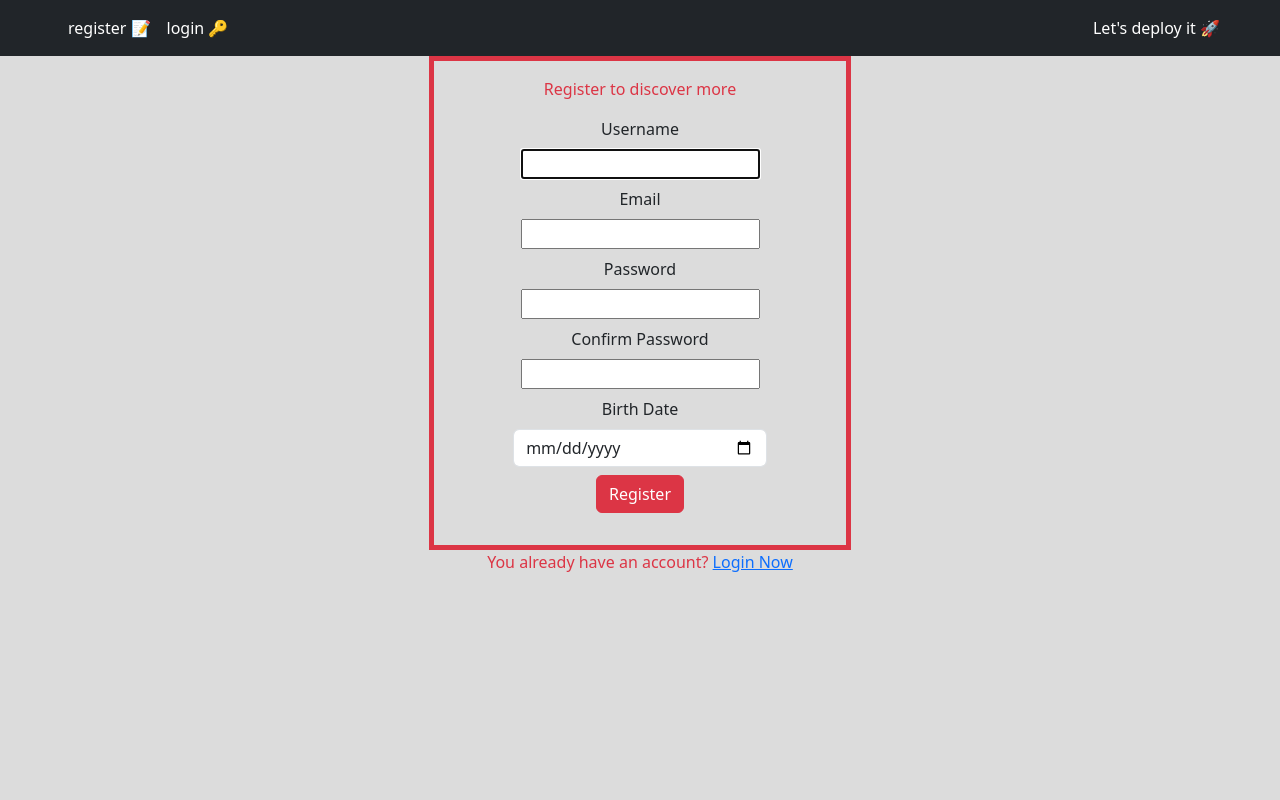
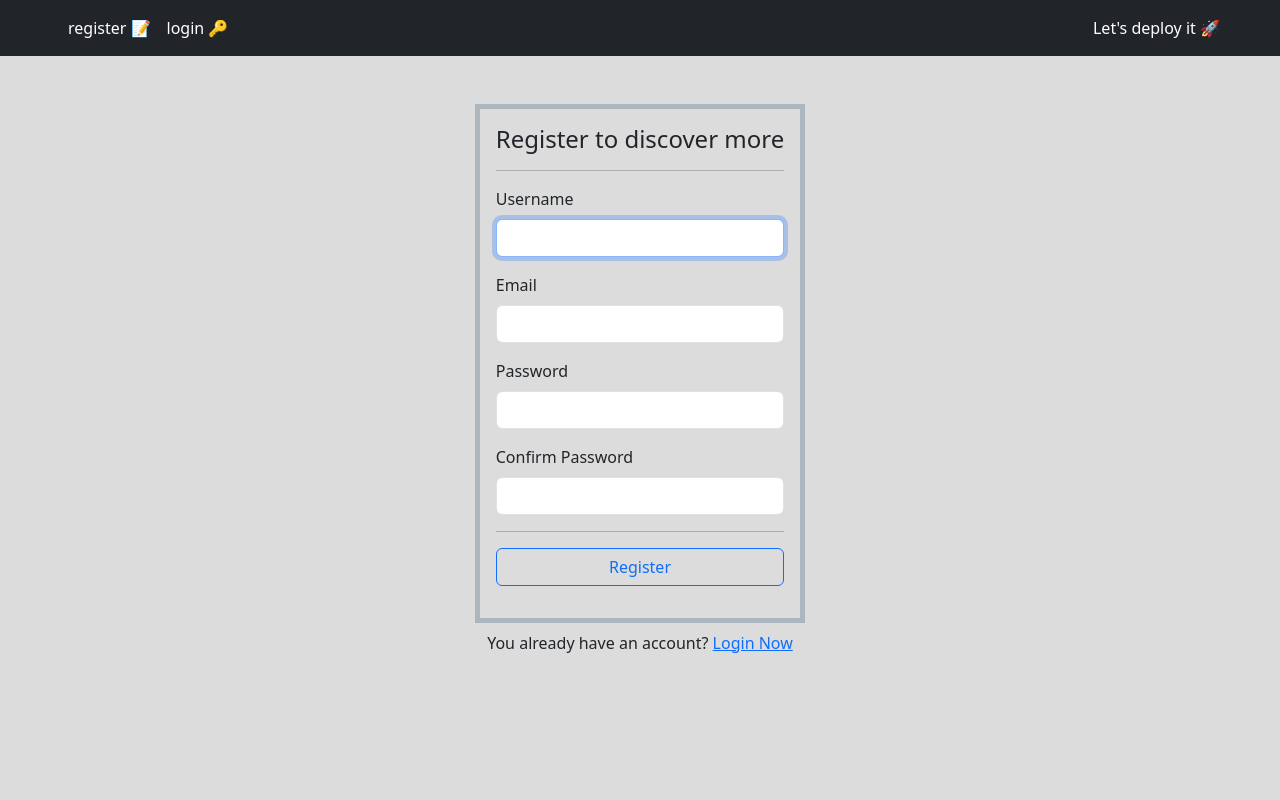
Before and after one commit to Yasmine2201/cloud-integration, a Django app: page /register/ in a window 1280 px wide. Run offline with Django 5.2, Linux system fonts and the light colour scheme.

Commit message:
in progress

```diff
--- a/authentication/forms.py
+++ b/authentication/forms.py
@@ -5,16 +5,15 @@
 
 
 class LoginForm(forms.Form):
-    username = forms.CharField(label='Username', max_length=100)
-    password = forms.CharField(label='Password', widget=forms.PasswordInput)
+    username = forms.CharField(label='Username', max_length=100, widget=forms.TextInput(attrs={'class': 'form-control'}))
+    password = forms.CharField(label='Password', widget=forms.PasswordInput(attrs={'class': 'form-control'}))
 
 class RegistrationForm(UserCreationForm):
-    birth_date = forms.DateField(
-        widget=forms.DateInput(attrs={
-            'class': 'form-control',
-            'type': 'date',  # This enables the calendar picker
-        })
-    )
+    username = forms.CharField(label='Username', max_length=100, widget=forms.TextInput(attrs={'class': 'form-control'}))
+    email = forms.EmailField(label='Email', widget=forms.EmailInput(attrs={'class': 'form-control'}))
+    password1 = forms.CharField(label='Password', widget=forms.PasswordInput(attrs={'class': 'form-control'}))
+    password2 = forms.CharField(label='Confirm Password', widget=forms.PasswordInput(attrs={'class': 'form-control'}))
+
     class Meta(UserCreationForm.Meta):
         model = CustomUser
-        fields = ['username', 'email','birth_date']
+        fields = ['username', 'email']
--- a/authentication/models.py
+++ b/authentication/models.py
@@ -4,5 +4,3 @@
 # Create your models here.
 class CustomUser(AbstractUser):
     username = models.CharField(max_length=150, unique=True)
-    birth_date = models.DateField(null=True, blank=True)
-    bio = models.CharField(max_length=500, blank=False, null=False)
--- a/authentication/templates/authentication/register.html
+++ b/authentication/templates/authentication/register.html
@@ -1,45 +1,39 @@
 {% extends 'base.html' %}
 
 {% block content %}
-<div class="border border-danger border-5 p-3">
-    <p class="text-center text-danger">Register to discover more</p>
-    <form method="post" class="text-center">
+<div class="border border-dark-subtle border-5 p-3 mt-5">
+    <form method="post">
         {% csrf_token %}
-
-        <div class="d-flex justify-content-center">
-            <div class="col-md-8 mb-2">
+        <h4 class="text-center">Register to discover more</h4>
+        <hr>
+        <div class="mb-3">
             <label class="form-label">Username</label>
             {{ form.username }}
         </div>
-        </div>
-        <div class="d-flex justify-content-center">
-            <div class="col-md-8 mb-2">
+
+        <div class="mb-3">
+
             <label class="form-label">Email</label>
             {{ form.email }}
+
         </div>
-        </div>
-        <div class="d-flex justify-content-center">
-            <div class="col-md-8 mb-2">
+        <div class="mb-3 ">
+
             <label class="form-label">Password</label>
             {{ form.password1 }}
+
         </div>
-        </div>
-        <div class="d-flex justify-content-center">
-            <div class="col-md-8 mb-2">
+        <div class="mb-3">
+
             <label class="form-label">Confirm Password</label>
             {{ form.password2 }}
-            </div>
-        </div>
-        <div class="d-flex justify-content-center">
-            <div class="col-md-8 mb-2">
-                <label class="form-label">Birth Date</label>
-                {{ form.birth_date }}
-            </div>
+
         </div>
 
-        <button type="submit" class="btn btn-danger d-block mx-auto">Register</button>
+        <hr>
+        <button type="submit" class="btn btn-outline-primary d-block w-100">Register</button>
     </form>
 </div>
 
-<p class="text-center text-danger">You already have an account? <a href="{% url 'login' %}">Login Now</a></p>
+<p class="text-center mt-2">You already have an account? <a href="{% url 'login' %}">Login Now</a></p>
 {% endblock content %}
--- a/authentication/views.py
+++ b/authentication/views.py
@@ -3,6 +3,7 @@
 from django.shortcuts import render, redirect
 
 from authentication.forms import RegistrationForm, LoginForm
+from publication.services import PublicationService
 
 
 # Create your views here.
@@ -10,9 +11,12 @@
 
 # Create your views here.
 def welcome_page(request):
+    publications = PublicationService.get_all_publications()
     if request.user.is_authenticated:
-        return redirect('home')
-    return render(request, 'authentication/welcome.html')
+        return redirect('home', {"all_publications": publications, "user": request.user})
+
+    return render(request, 'welcome.html', {"all_publications": publications})
+
 def registration_page(request):
     if request.user.is_authenticated:
         return redirect('home')
--- a/cloudintegration/urls.py
+++ b/cloudintegration/urls.py
@@ -23,11 +23,13 @@
 
 urlpatterns = [
     path('admin/', admin.site.urls),
-    path('',publication.views.welcome_page, name='welcome'),
+    path('',authentication.views.welcome_page, name='welcome'),
     path('login',authentication.views.login_page, name='login'),
     path('logout/',authentication.views.logout_user, name='logout'),
     path('register/',authentication.views.registration_page, name='register'),
     path('home/', publication.views.home_page, name='home'),
+    path('like/<int:publication_id>/', publication.views.like_publication, name='like'),
+    path('dislike/<int:publication_id>/', publication.views.dislike_publication, name='dislike'),
     # path('write_letter/', love.views.write_letter, name='write_letter'),
     # path('edit_letter/<int:letter_id>/', love.views.edit_letter, name='edit_letter'),
 
--- a/publication/admin.py
+++ b/publication/admin.py
@@ -1,8 +1,7 @@
 from django.contrib import admin
 
-from publication.models import Publication, Comment, Like
+from publication.models import Publication, Like
 
 # Register your models here.
 admin.site.register(Publication)
-admin.site.register(Comment)
 admin.site.register(Like)
--- a/static/css/style.css
+++ b/static/css/style.css
@@ -1,12 +1,12 @@
-.container-main {
+.main-container {
     display: flex;
     flex-direction: column;  /* Stack children vertically */
     height: 100%;
     background-color: gainsboro;
+    overflow-y: auto;
 }
 .letter-container {
     margin-top: 20px;
-    width: 70%;
     background-size: cover;
     background-position: center;
     display: flex;
@@ -22,6 +22,11 @@
     flex-direction: column;
     height: 100%;
 }
+.blur {
+    filter: blur(5px); /* Applique un flou de 5 pixels */
+    pointer-events: none; /* Empêche l'interaction avec le contenu */
+    user-select: none; /* Désactive la sélection du texte */
+}
 
 .letter {
     background-color: rgba(0, 0, 0, 0.5);
@@ -34,7 +39,6 @@
 }
 
 
-
 .errors {
     color: red;
     font-size: 0.9rem;
--- a/templates/base.html
+++ b/templates/base.html
@@ -3,14 +3,15 @@
     <meta charset="utf-8">
     <title>Cloud Integration</title>
     <link href="https://cdn.jsdelivr.net/npm/bootstrap@5.3.3/dist/css/bootstrap.min.css"
-          rel="stylesheet" integrity="sha384-QWTKZyjpPEjISv5WaRU9OFeRpok6YctnYmDr5pNlyT2bRjXh0JMhjY6hW+ALEwIH" crossorigin="anonymous">
+          rel="stylesheet" integrity="sha384-QWTKZyjpPEjISv5WaRU9OFeRpok6YctnYmDr5pNlyT2bRjXh0JMhjY6hW+ALEwIH"
+          crossorigin="anonymous">
     {% load static %}
     <link rel="stylesheet" href="{% static 'css/style.css' %}">
     <link rel="stylesheet" href="https://cdnjs.cloudflare.com/ajax/libs/font-awesome/6.4.2/css/all.min.css">
 </head>
 <body>
-    <div class="container-main gap-10">
-        <nav class="navbar navbar-expand-sm bg-dark px-5">
+<div class="main-container gap-10">
+    <nav class="navbar navbar-expand-md bg-dark px-5">
         <div class="container-fluid">
             <div class="collapse navbar-collapse" id="navbarText">
                 <ul class="navbar-nav me-auto mb-2 mb-lg-0">
@@ -19,19 +20,11 @@
                         <a class="nav-link text-white" aria-current="page" href="{% url 'home' %}">home 🏠</a>
                     </li>
                     <li class="nav-item">
-                            <a class="nav-link text-light" href="{% url 'logout' %}">logout 🚪</a>
+                        <a class="nav-link text-white" href="{% url 'logout' %}">logout 🚪</a>
                     </li>
-
-                        <div class="btn-group w-auto">
-                            <button type="button" class="btn btn-danger dropdown-toggle" data-bs-toggle="dropdown" aria-expanded="false">
-                                about me 👤
-                            </button>
-                            <ul class="dropdown-menu">
-                                <li class="dropdown-item text-danger" >{{user.username}}</li>
-                                <li class="dropdown-item text-danger" >{{user.get_relationship_status_display}}</li>
-                                <li class="dropdown-item text-danger" >{{user.bio}}</li>
-                            </ul>
-                        </div>
+                    <li class="nav-item">
+                        <a class="nav-link text-white" href="{% url 'logout' %}">profile 👤</a>
+                    </li>
 
                     {% else %}
                     <li class="nav-item">
@@ -47,13 +40,14 @@
         </div>
     </nav>
 
-        <div id="content" class="container d-flex flex-column align-items-center ">
+    <div id="content" class="main-container d-flex flex-column align-items-center" >
         {% block content %}{% endblock content %}
     </div>
 </div>
+<script src="https://cdn.jsdelivr.net/npm/bootstrap@5.3.3/dist/js/bootstrap.bundle.min.js"
+        integrity="sha384-YvpcrYf0tY3lHB60NNkmXc5s9fDVZLESaAA55NDzOxhy9GkcIdslK1eN7N6jIeHz"
+        crossorigin="anonymous"></script>
 
-   <script src="https://cdn.jsdelivr.net/npm/bootstrap@5.3.3/dist/js/bootstrap.bundle.min.js"
-           integrity="sha384-YvpcrYf0tY3lHB60NNkmXc5s9fDVZLESaAA55NDzOxhy9GkcIdslK1eN7N6jIeHz" crossorigin="anonymous"></script>
 </body>
 
 </html>
```
Also changed, not shown: authentication/templates/authentication/login.html (+9 -7 lines), publication/models.py (+4 -12 lines), publication/services.py (+46 -34 lines), publication/templates/publication/home.html (+25 -9 lines), publication/templates/publication/welcome.html (deleted, +0 -29 lines), publication/views.py (+18 -22 lines), templates/publicationCard.html (added, +56 -0 lines), templates/welcome.html (added, +17 -0 lines), db.sqlite3. Lines whose indentation alone changed are shown as unchanged.
